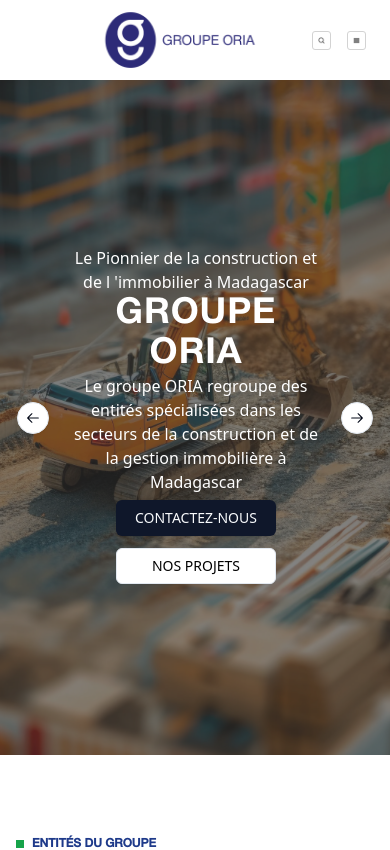
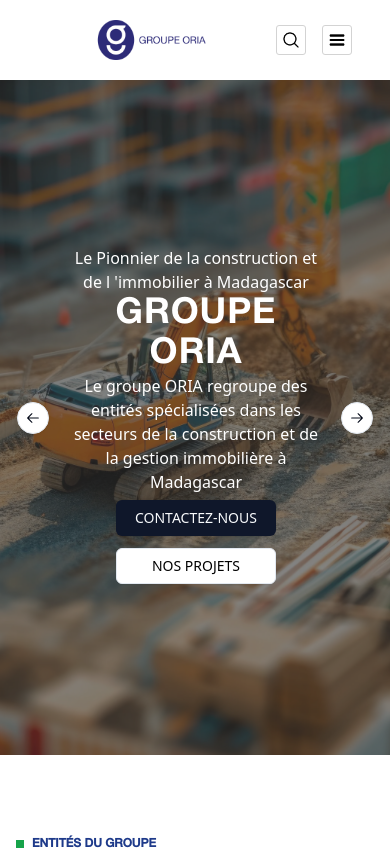
Before and after one commit to SylvHardDev/site-oria, a React (Vite) app: page / in a window 390 px wide. Shown: the top 850 px of the page. Built offline with nearby package versions, Linux system fonts and the light colour scheme.

Commit message:
fix: resp nav 2

```diff
--- a/src/components/Navbar/Navbar.jsx
+++ b/src/components/Navbar/Navbar.jsx
@@ -35,11 +35,11 @@
 
   return (
     <nav className="bg-white relative shadow-md">
-      <div className="container lg- mx-auto px-6 flex items-center justify-evenly h-20">
+      <div className="container  mx-auto px-6 flex items-center justify-around lg:justify-evenly h-20">
         {/* Logo */}
         <div className="flex-shrink-0">
           <a href="/">
-            <img src={Logo} alt="Logo-oria" className="w-72" />
+            <img src={Logo} alt="Logo-oria" className="w-52 md:w-72" />
           </a>
         </div>
 
```
